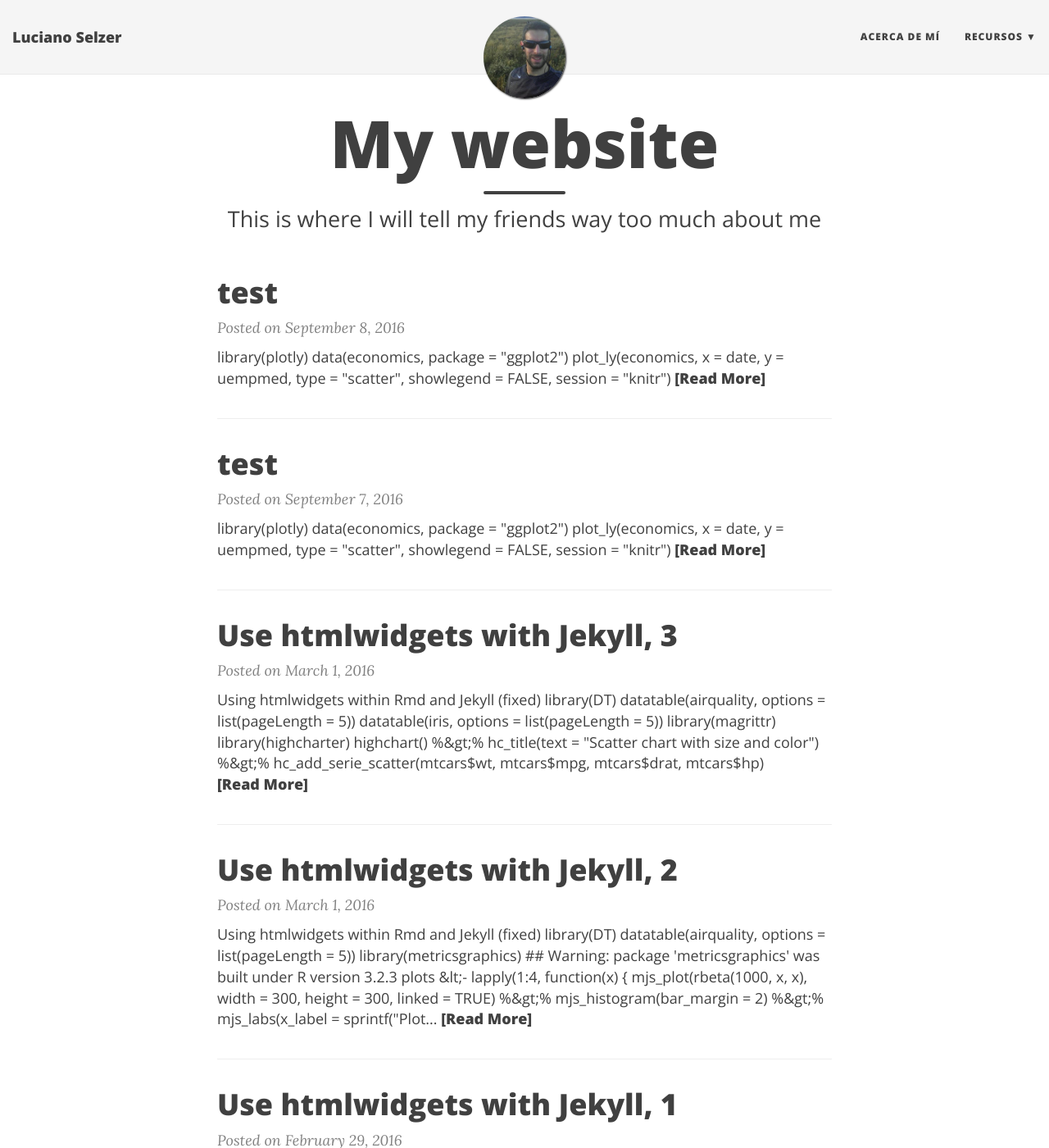
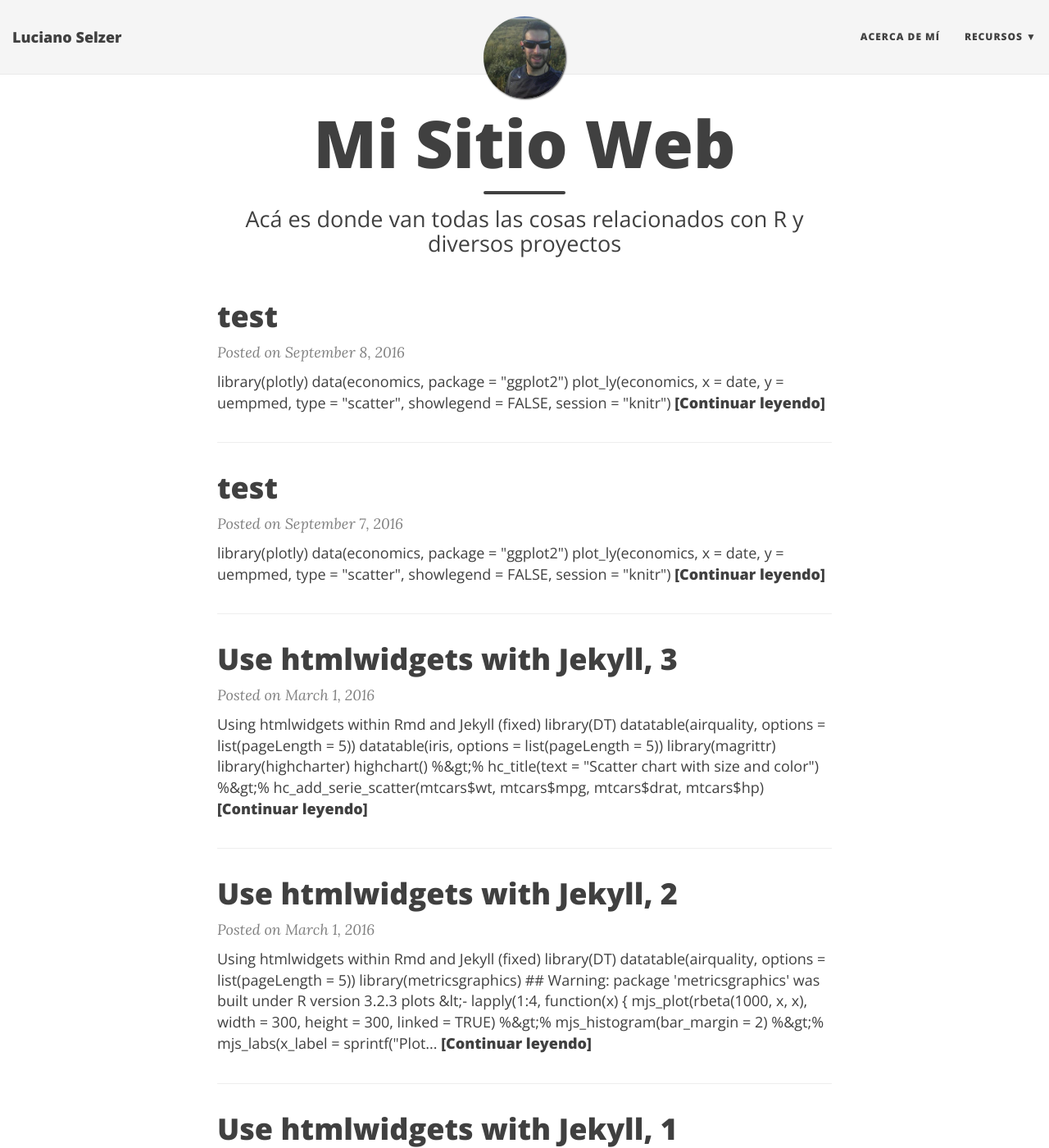
Before and after one commit to lselzer/lselzer.github.io, a Jekyll site: the page built from index.html, in a window 1280 px wide and 1400 px high. Shown: the whole window at 82% size. Built offline with Jekyll 4.4.1, drawn with Linux system fonts in a browser that asks for light colours; nearby versions of some CDN libraries; the list of posts is cut into pages by our own code; some of the changed text lies outside the part shown.

Commit message:
Translations

```diff
--- a/_layouts/post.html
+++ b/_layouts/post.html
@@ -32,12 +32,12 @@
       <ul class="pager blog-pager">
         {% if page.previous.url %}
         <li class="previous">
-          <a href="{{ page.previous.url | prepend: site.baseurl | replace: '//', '/' }}" data-toggle="tooltip" data-placement="top" title="{{page.previous.title}}">&larr; Previous Post</a>
+          <a href="{{ page.previous.url | prepend: site.baseurl | replace: '//', '/' }}" data-toggle="tooltip" data-placement="top" title="{{page.previous.title}}">&larr; Publicación&nbsp;anterior</a>
         </li>
         {% endif %}
         {% if page.next.url %}
         <li class="next">
-          <a href="{{ page.next.url | prepend: site.baseurl | replace: '//', '/' }}" data-toggle="tooltip" data-placement="top" title="{{page.next.title}}">Next Post &rarr;</a>
+          <a href="{{ page.next.url | prepend: site.baseurl | replace: '//', '/' }}" data-toggle="tooltip" data-placement="top" title="{{page.next.title}}">Publicación&nbsp;siguiente&rarr;</a>
         </li>
         {% endif %}
       </ul>
--- a/index.html
+++ b/index.html
@@ -1,7 +1,7 @@
 ---
 layout: page
-title: My website
-subtitle: This is where I will tell my friends way too much about me
+title: Mi Sitio Web
+subtitle: Acá es donde van todas las cosas relacionados con R y diversos proyectos
 ---
 
 <div class="posts-list">
@@ -23,7 +23,7 @@
 
     <div class="post-entry">
       {{ post.content | strip_html | xml_escape | truncatewords: 50 }}
-	  <a href="{{ post.url | prepend: site.baseurl }}" class="post-read-more">[Read&nbsp;More]</a>
+	  <a href="{{ post.url | prepend: site.baseurl }}" class="post-read-more">[Continuar&nbsp;leyendo]</a>
     </div>
 
     {% if post.tags.size > 0 %}
```
